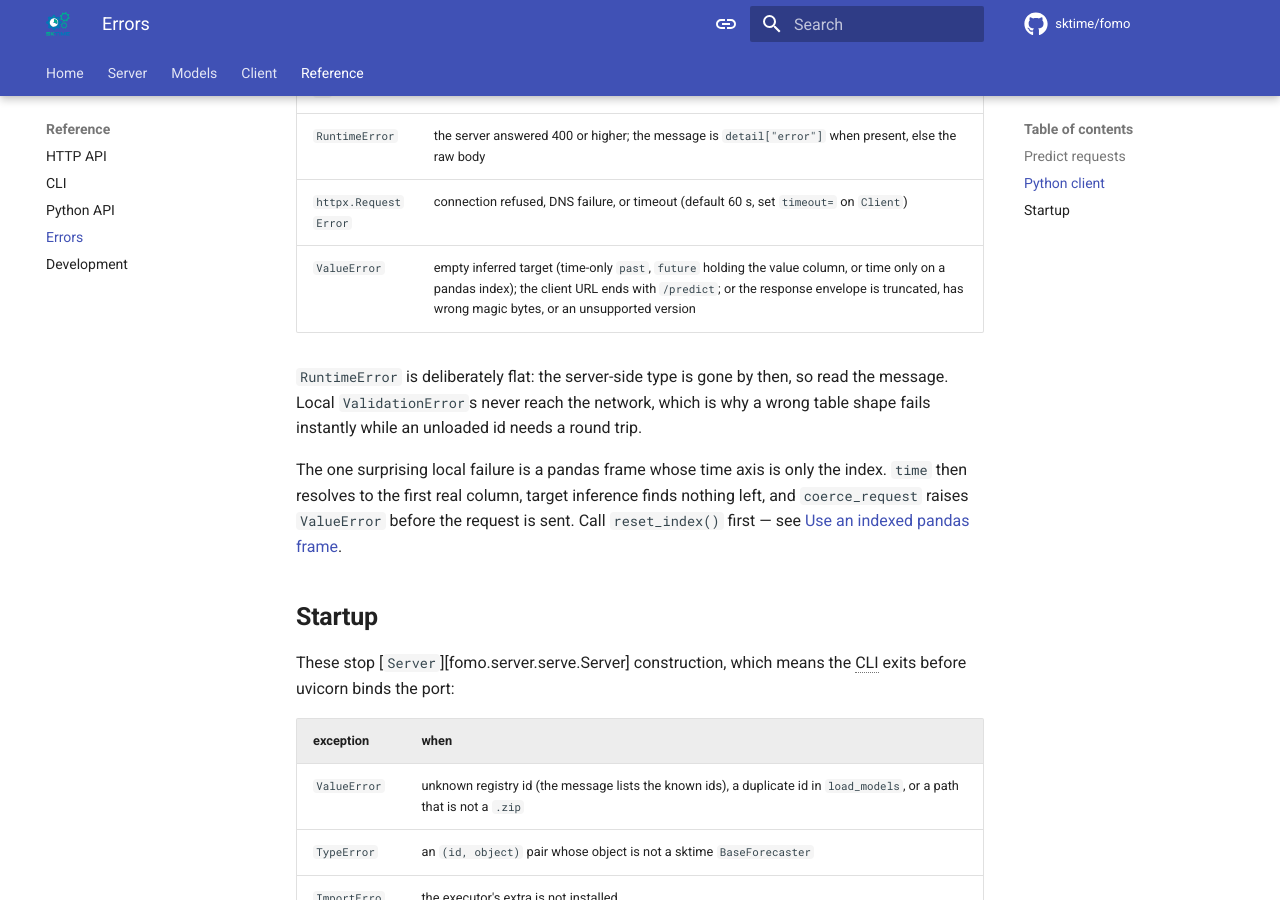
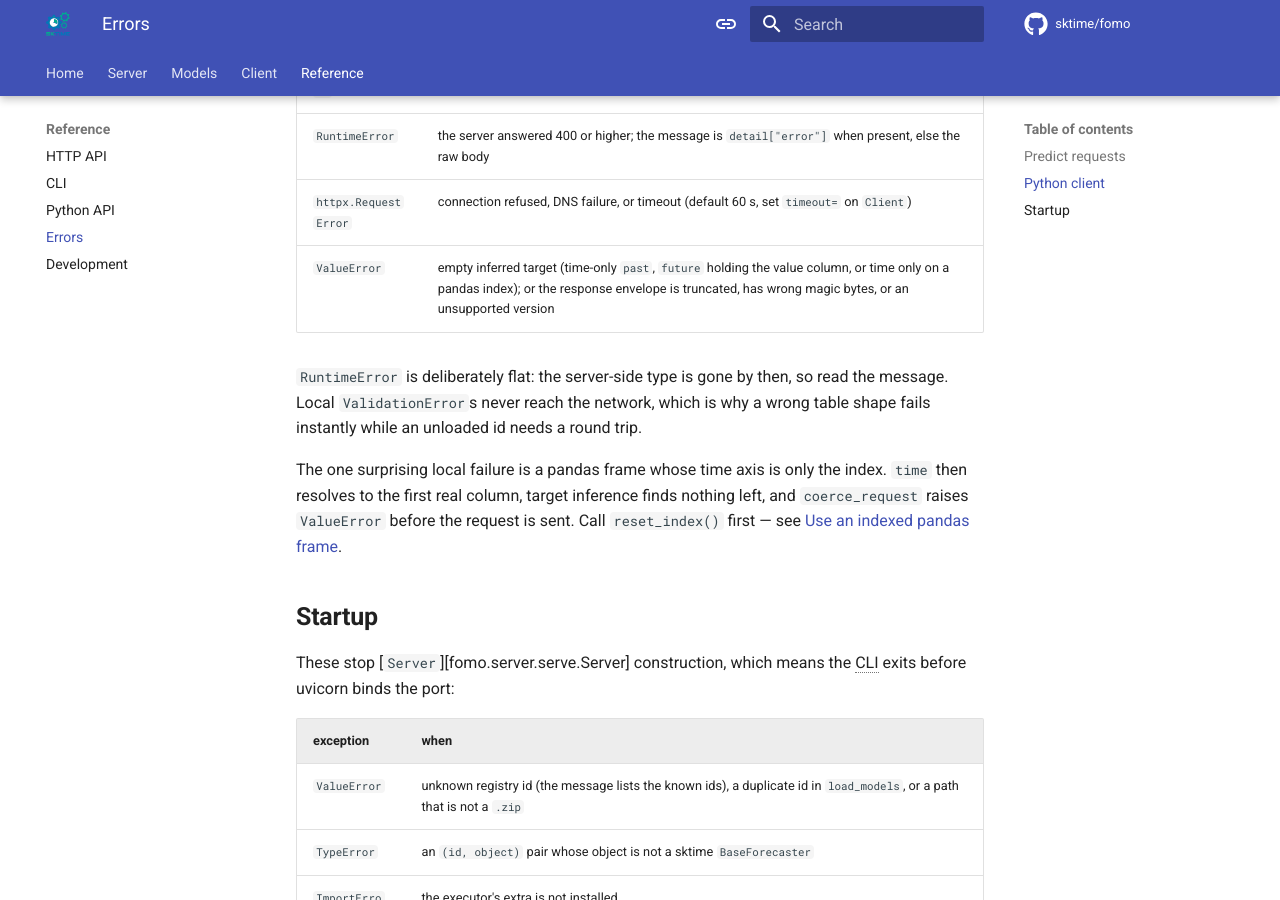
Before and after one commit to sktime/tserve, an MkDocs documentation site: the page built from docs/reference/errors.md, in a window 1280 px wide and 900 px high, scrolled down 1260 px. Built offline with MkDocs 1.6.1 and Material for MkDocs 9.7.7, drawn with Linux system fonts in a browser that asks for light colours; comment, search, counter and statistics services are not loaded.

Commit message:
update error docs

```diff
--- a/docs/reference/errors.md
+++ b/docs/reference/errors.md
@@ -45,7 +45,7 @@ posting to `/predict` — there is no version prefix.
 | `ValidationError` | local, before any HTTP call: unsupported table shape, `fh` not `> 0`, missing time or target column |
 | `RuntimeError` | the server answered 400 or higher; the message is `detail["error"]` when present, else the raw body |
 | `httpx.RequestError` | connection refused, DNS failure, or timeout (default 60 s, set `timeout=` on `Client`) |
-| `ValueError` | empty inferred target (time-only `past`, `future` holding the value column, or time only on a pandas index); the client URL ends with `/predict`; or the response envelope is truncated, has wrong magic bytes, or an unsupported version |
+| `ValueError` | empty inferred target (time-only `past`, `future` holding the value column, or time only on a pandas index); or the response envelope is truncated, has wrong magic bytes, or an unsupported version |
 
 `RuntimeError` is deliberately flat: the server-side type is gone by then, so
 read the message. Local `ValidationError`s never reach the network, which is
```
